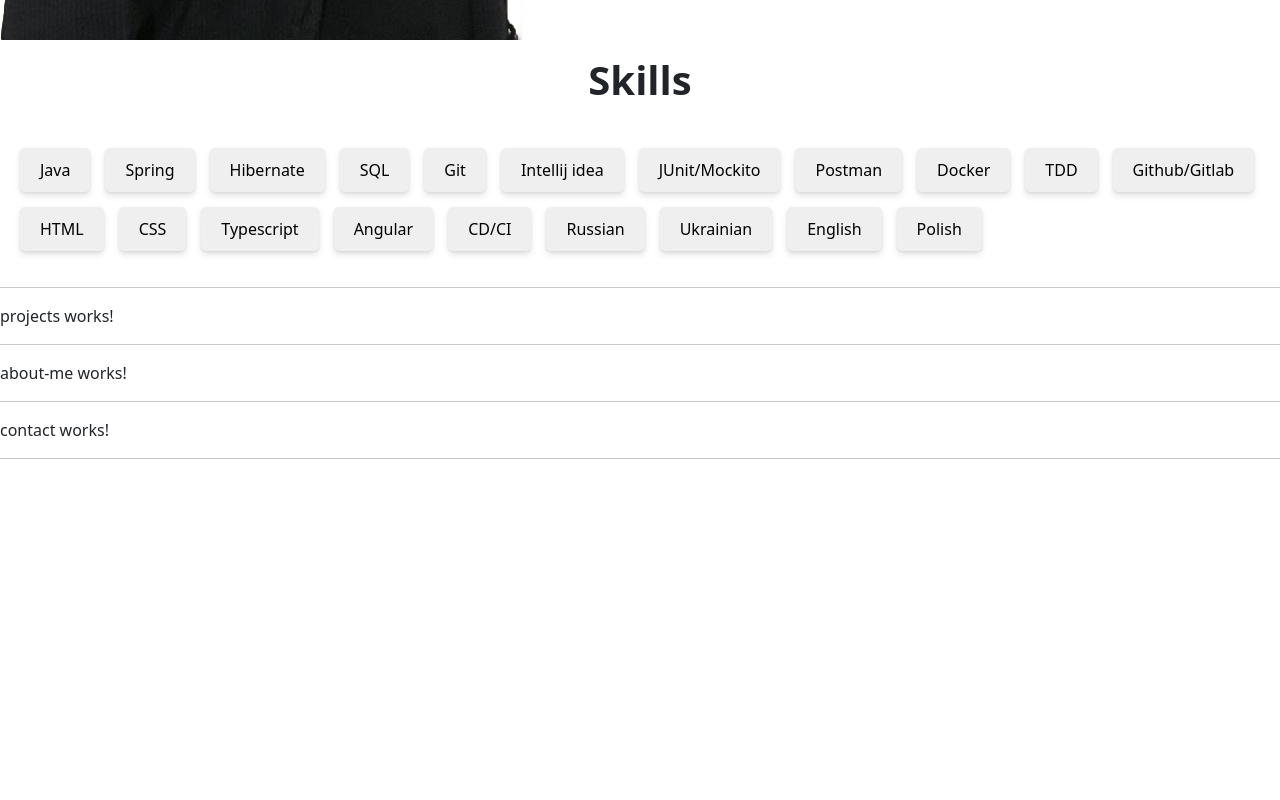
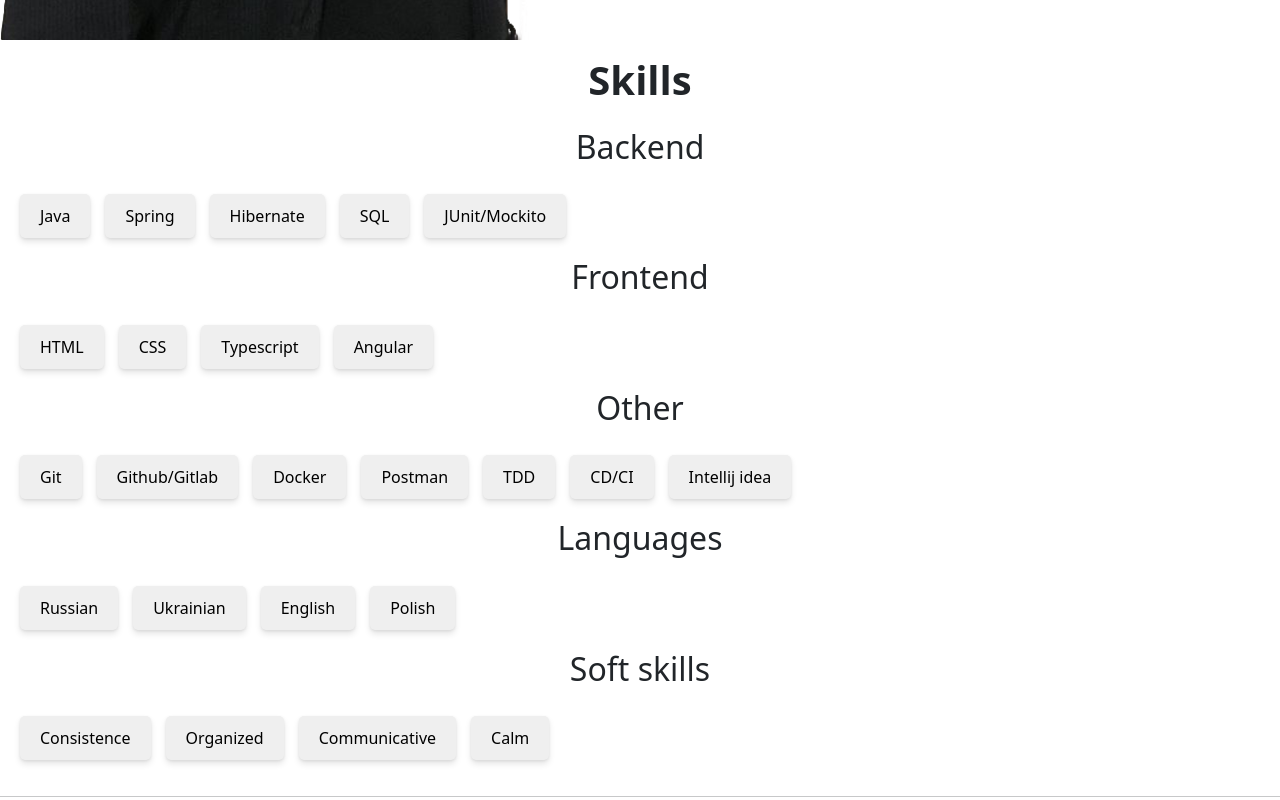
Before and after one commit to Ihor-Zaiets/zaietsWebsite, an Angular app: page / in a window 1280 px wide. Shown: the part 760-1560 px from the top of the page. Before the commit the page ends 1235 px from the top, so only its background shows below. Built offline with nearby package versions, Linux system fonts and the light colour scheme.

Commit message:
group skills

```diff
--- a/src/app/home/skills/skills.component.html
+++ b/src/app/home/skills/skills.component.html
@@ -1,25 +1,42 @@
 <div class="skill-page">
   <h1>Skills</h1>
+  <h2>Backend</h2>
   <div class="button-container">
     <app-button class="skill-button" label="Java"></app-button>
     <app-button class="skill-button" label="Spring"></app-button>
     <app-button class="skill-button" label="Hibernate"></app-button>
     <app-button class="skill-button" label="SQL"></app-button>
-    <app-button class="skill-button" label="Git"></app-button>
-    <app-button class="skill-button" label="Intellij idea"></app-button>
     <app-button class="skill-button" label="JUnit/Mockito"></app-button>
-    <app-button class="skill-button" label="Postman"></app-button>
-    <app-button class="skill-button" label="Docker"></app-button>
-    <app-button class="skill-button" label="TDD"></app-button>
-    <app-button class="skill-button" label="Github/Gitlab"></app-button>
+  </div>
+  <h2>Frontend</h2>
+  <div class="button-container">
     <app-button class="skill-button" label="HTML"></app-button>
     <app-button class="skill-button" label="CSS"></app-button>
     <app-button class="skill-button" label="Typescript"></app-button>
     <app-button class="skill-button" label="Angular"></app-button>
+  </div>
+  <h2>Other</h2>
+  <div class="button-container">
+    <app-button class="skill-button" label="Git"></app-button>
+    <app-button class="skill-button" label="Github/Gitlab"></app-button>
+    <app-button class="skill-button" label="Docker"></app-button>
+    <app-button class="skill-button" label="Postman"></app-button>
+    <app-button class="skill-button" label="TDD"></app-button>
     <app-button class="skill-button" label="CD/CI"></app-button>
+    <app-button class="skill-button" label="Intellij idea"></app-button>
+  </div>
+  <h2>Languages</h2>
+  <div class="button-container">
     <app-button class="skill-button" label="Russian"></app-button>
     <app-button class="skill-button" label="Ukrainian"></app-button>
     <app-button class="skill-button" label="English"></app-button>
     <app-button class="skill-button" label="Polish"></app-button>
   </div>
+  <h2>Soft skills</h2>
+  <div class="button-container">
+    <app-button class="skill-button" label="Consistence"></app-button>
+    <app-button class="skill-button" label="Organized"></app-button>
+    <app-button class="skill-button" label="Communicative"></app-button>
+    <app-button class="skill-button" label="Calm"></app-button>
+  </div>
 </div>
--- a/src/styles.scss
+++ b/src/styles.scss
@@ -22,6 +22,10 @@
   padding: 1rem;
   font-size: 2.5rem;
   font-weight: 600;
+}
+
+h2 {
+  text-align: center;
 }
 
 @media (min-width: $breakpoint-sm) {
```
